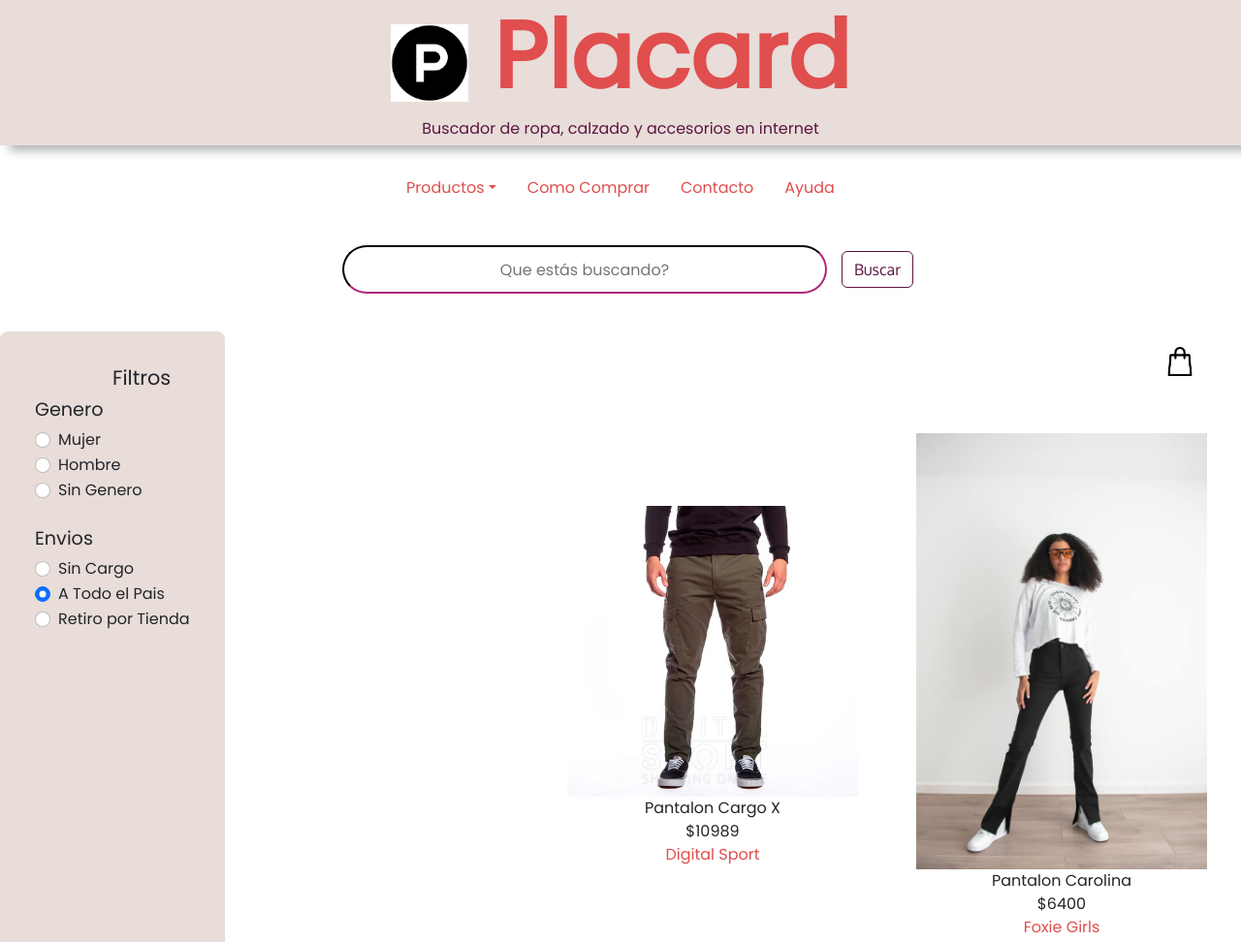
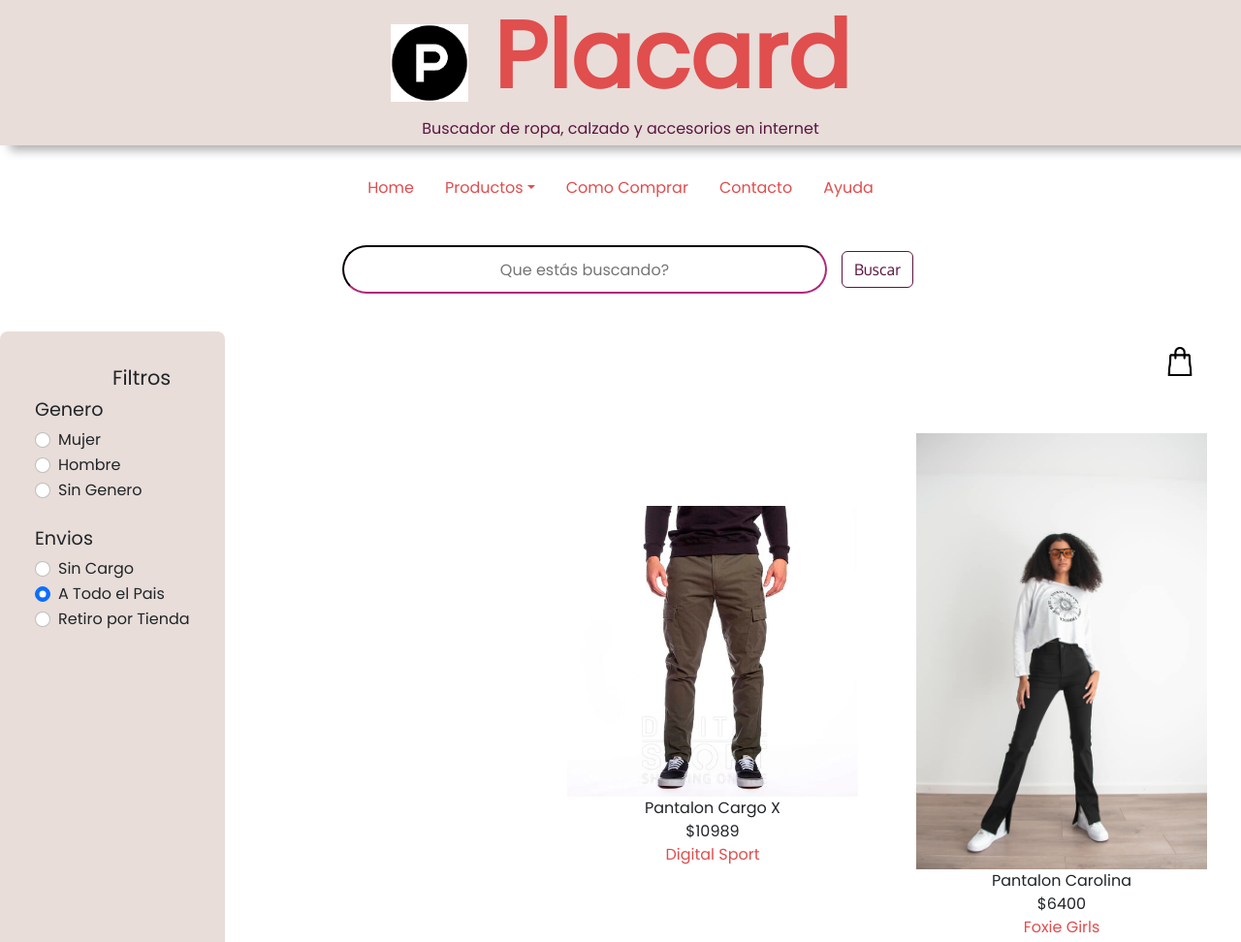
Before and after one commit to Ingrid8756/placard, a website: page pantalones.html in a window 1280 px wide. Shown: the top 972 px of the page at 97% size. Drawn offline with nearby package versions, Linux system fonts and the light colour scheme.

Commit message:
agregue home

```diff
--- a/pantalones.html
+++ b/pantalones.html
@@ -42,6 +42,7 @@
                 </button>
                 <div class="collapse navbar-collapse" id="navbarNavDropdown">
                     <ul class="navbar-nav mx-auto">
+                        <li class="nav-item p-2"><a class="nav-link" href="index.html">Home</a></li>
                         <li class="nav-item dropdown p-2"><a class="nav-link dropdown-toggle" href="#" id="navbarDropdownMenuLink" role="button" data-bs-toggle="dropdown" aria-expanded="false">Productos</a>
                             <ul class="dropdown-menu" aria-labelledby="navbarDropdownMenuLink">
                                 <li><a class="dropdown-item" href="remeras.html">Remeras</a></li><hr>
--- a/scss/_mediaquerys.scss
+++ b/scss/_mediaquerys.scss
@@ -45,6 +45,8 @@
 
         }
 
+
+
     }
 
 
```
Also changed, not shown: remeras.html (+1 -0 lines), 1 other file.
